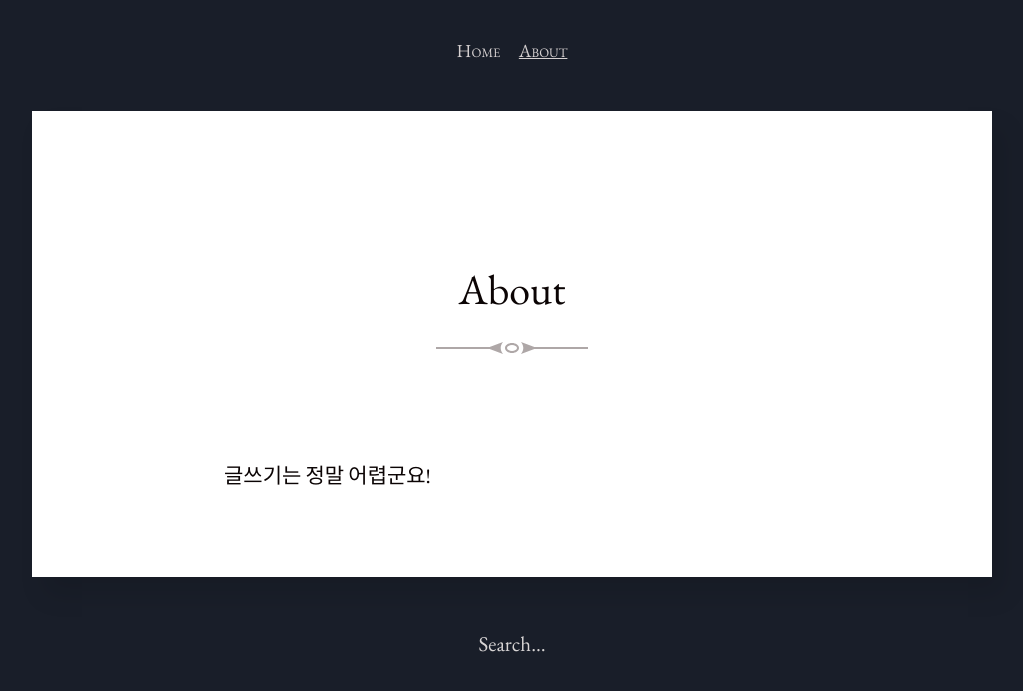
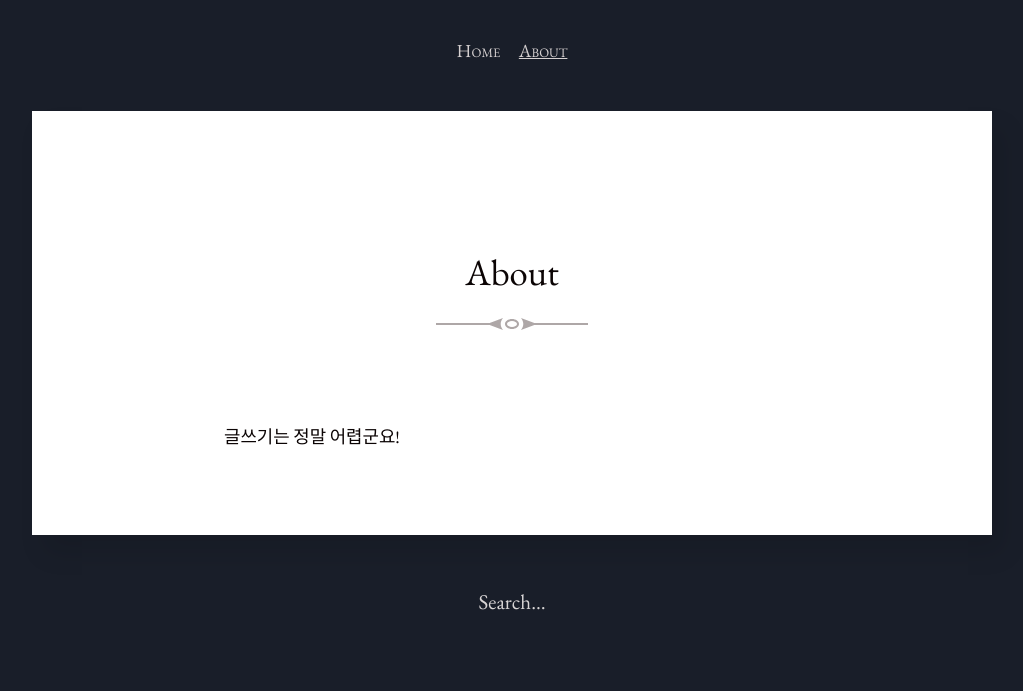
Before and after one commit to grsdij/grsdij, a Jekyll site: the page built from about.md, in a window 1280 px wide. Shown: the top 691 px of the page, without its empty margins (128-1151 px from the left). Built offline with Jekyll 4.4.1, drawn with Linux system fonts in a browser that asks for light colours.

Commit message:
포스트 제목 및 본문 크기 변경

```diff
--- a/_sass/_article.scss
+++ b/_sass/_article.scss
@@ -16,7 +16,7 @@
 
 .post > h1 {
   color: $post-h1-color;
-  font-size: 2em;
+  font-size: 1.75em;
   max-width: 48rem;
   padding: 2em 1em;
   text-align: center;
@@ -24,6 +24,7 @@
 
 .post p {
   color: $post-p-color;
+  font-size: 0.85em;
   text-align: justify;
   text-indent: 1.5em;
   text-justify: inter-word;
```
